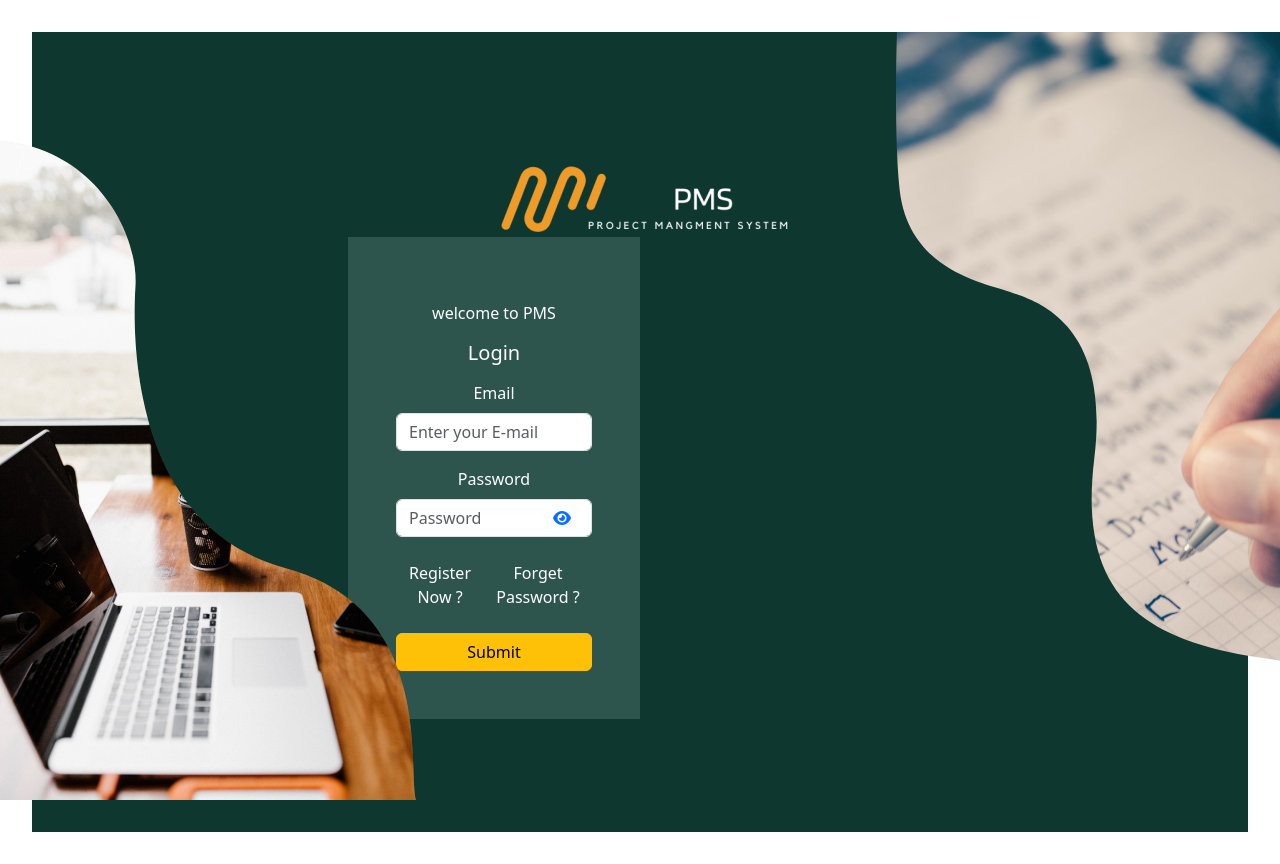
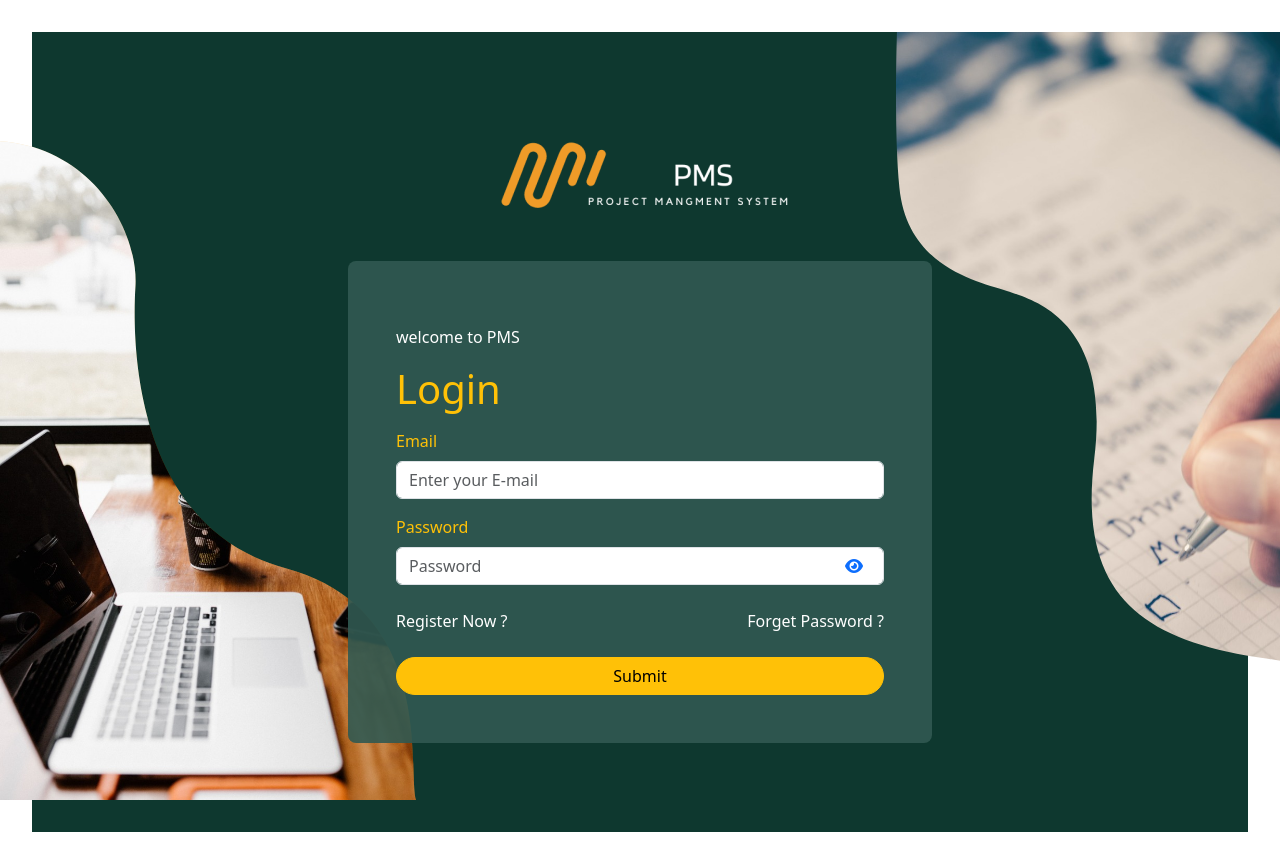
Before and after one commit to Momensale7/PMS-Project, a React (Vite) app: page / in a window 1280 px wide. Built offline with nearby package versions, Linux system fonts and the light colour scheme.

Commit message:
add login to authLayout and fix notify

```diff
--- a/src/App.tsx
+++ b/src/App.tsx
@@ -1,6 +1,5 @@
 import { createBrowserRouter, RouterProvider } from 'react-router-dom';
 import './App.css'
-import Button from "react-bootstrap/Button";
 import AuthLayout from './modules/shared/AuthLayout/AuthLayout';
 import NotFound from './modules/shared/NotFound/NotFound';
 import Login from './modules/Authentication/Login/Login';
@@ -12,7 +11,6 @@ import MasterLayout from './modules/shared/MasterLayout/MasterLayout';
 import Dashboard from './modules/Dashboard/Dashboard';
 import {jwtDecode} from "jwt-decode";
 import {useEffect, useState} from "react";
-import {ToastContainer} from "react-toastify";
 import {DecodedToken, UserData} from "./modules/Interfaces/User.ts";
 import { Bounce, ToastContainer } from 'react-toastify';
 function App() {
@@ -81,7 +79,6 @@ theme="light"
 transition={Bounce}
 />
           <RouterProvider router={routes}></RouterProvider>
-          <ToastContainer />
 
       {/* <Button variant="primary">test</Button> */}
     </>
--- a/src/modules/Authentication/Login/Login.tsx
+++ b/src/modules/Authentication/Login/Login.tsx
@@ -41,20 +41,20 @@ export default function Login({ saveLoginData }: Props) {
 
   return (
       <>
-        <div className="w-50 p-5" id={styles.loginForm}>
+        <div className="mt-5 p-5 position-relative text-start rounded-3" id={styles.loginForm}>
           <div className="title my-3">
             <p>welcome to PMS</p>
-            <h3 className="h5">Login</h3>
+            <h1 className="text-warning">Login</h1>
           </div>
           <form onSubmit={handleSubmit(onSubmit)}>
             <div className="mt-3 mb-2">
-              <Form.Label htmlFor="inputPassword5">Email</Form.Label>
+              <Form.Label htmlFor="inputPassword5" className="text-warning">Email</Form.Label>
               <input {...register("email", EMAIL_VALIDATION)} autoComplete="current-password" type="text" className="form-control"
                      placeholder="Enter your E-mail" aria-label="Username" aria-describedby="basic-addon1" />
             </div>
             {errors.email && <span className="text-danger">{errors.email.message}</span>}
             <div className="mt-3 mb-2">
-              <Form.Label htmlFor="inputPassword5">Password</Form.Label>
+              <Form.Label htmlFor="inputPassword5" className="text-warning" vali>Password</Form.Label>
               <div className="position-relative">
                 <input
                     {...register("password", PASSWORD_VALIDATION)}
@@ -79,7 +79,7 @@ export default function Login({ saveLoginData }: Props) {
               <Link to="/forget-password" className="text-white text-decoration-none">Forget Password ?</Link>
             </div>
             {/*#EF9B28*/}
-            <button type="submit" className="btn w-100 btn-warning">Submit</button>
+            <button type="submit" className="rounded-5 btn w-100 btn-warning">Submit</button>
           </form>
         </div>
 
```
